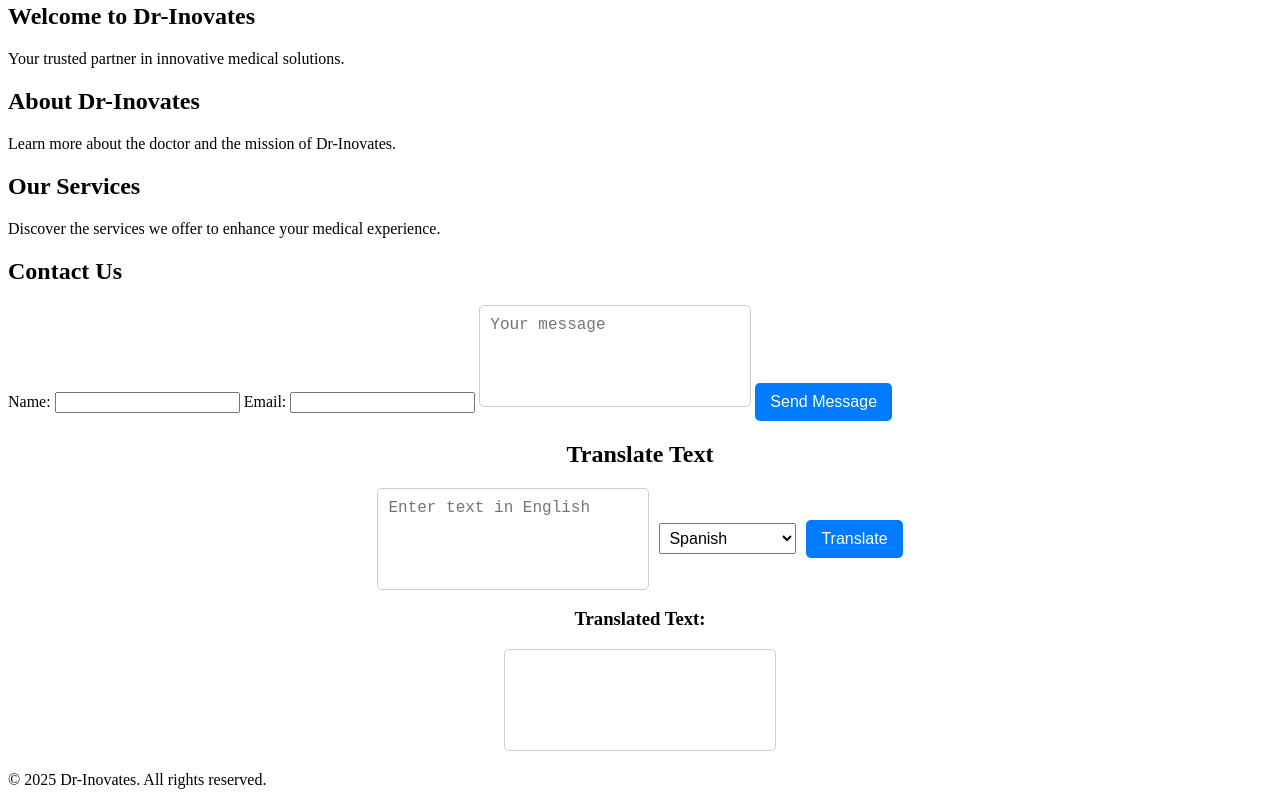
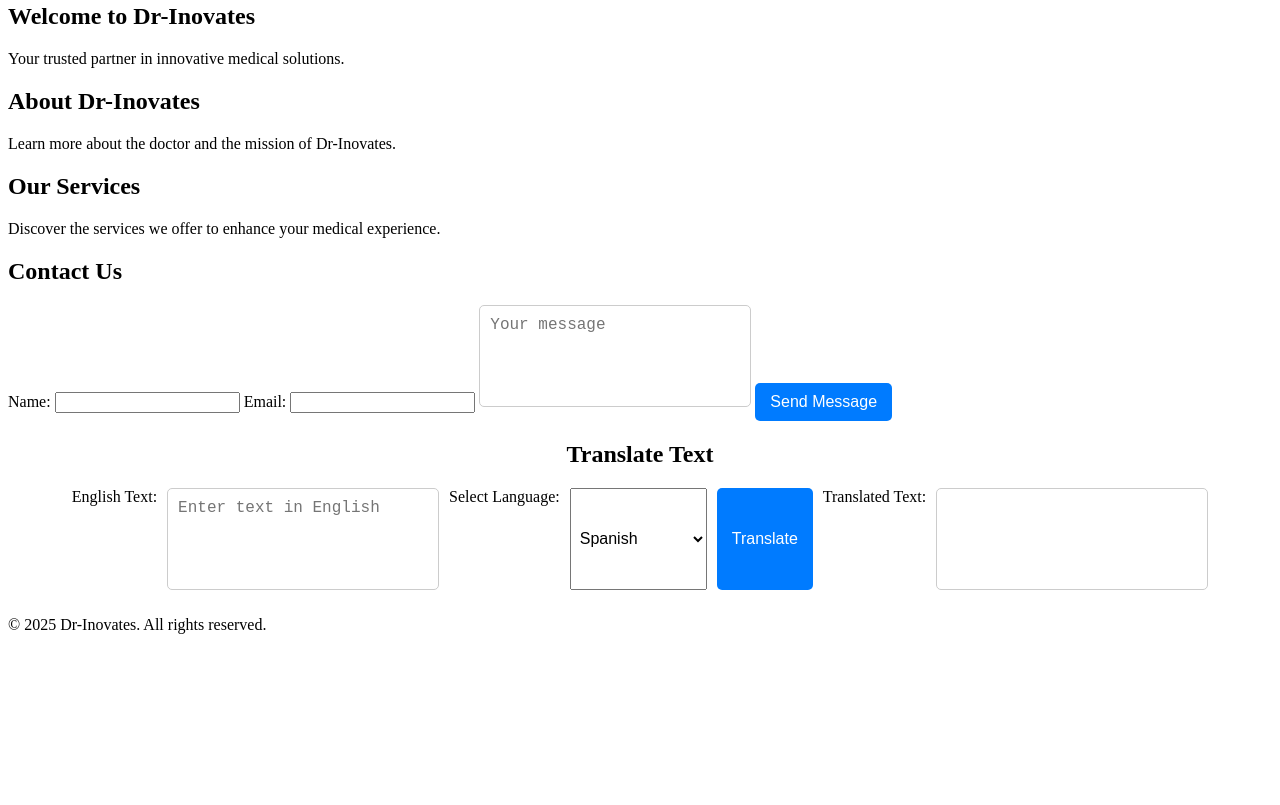
Before and after one commit to nimanian/test, a plain HTML site: page index.html in a window 1280 px wide. Shown: the part 672-1477 px from the top of the page. After the commit the page ends 1322 px from the top, so only its background shows below. Drawn offline with Linux system fonts and the light colour scheme; a script that the page names is missing.

Commit message:
Update index.html

```diff
--- a/index.html
+++ b/index.html
@@ -83,8 +83,14 @@
 
         <section id="translate">
             <h2>Translate Text</h2>
-            <div style="display: flex; gap: 10px; align-items: center;">
-                <textarea id="inputText" rows="3" placeholder="Enter text in English"></textarea>
+            <div class="translate-container">
+                <div class="text-box">
+                    <label for="inputText">English Text:</label>
+                    <textarea id="inputText" rows="4" placeholder="Enter text in English"></textarea>
+                </div>
+
+                <div class="language-box">
+                    <label for="targetLanguage">Select Language:</label>
                     <select id="targetLanguage">
                         <option value="es">Spanish</option>
                         <option value="fr">French</option>
@@ -94,8 +100,12 @@
                     </select>
                     <button onclick="translateText()">Translate</button>
                 </div>
-            <h3>Translated Text:</h3>
-            <textarea id="translatedText" rows="3" readonly></textarea> <!-- Output box -->
+
+                <div class="text-box">
+                    <label for="translatedText">Translated Text:</label>
+                    <textarea id="translatedText" rows="4" readonly></textarea>
+                </div>
+            </div>
         </section>
 
 
```
Lines whose indentation alone changed are shown as unchanged.
